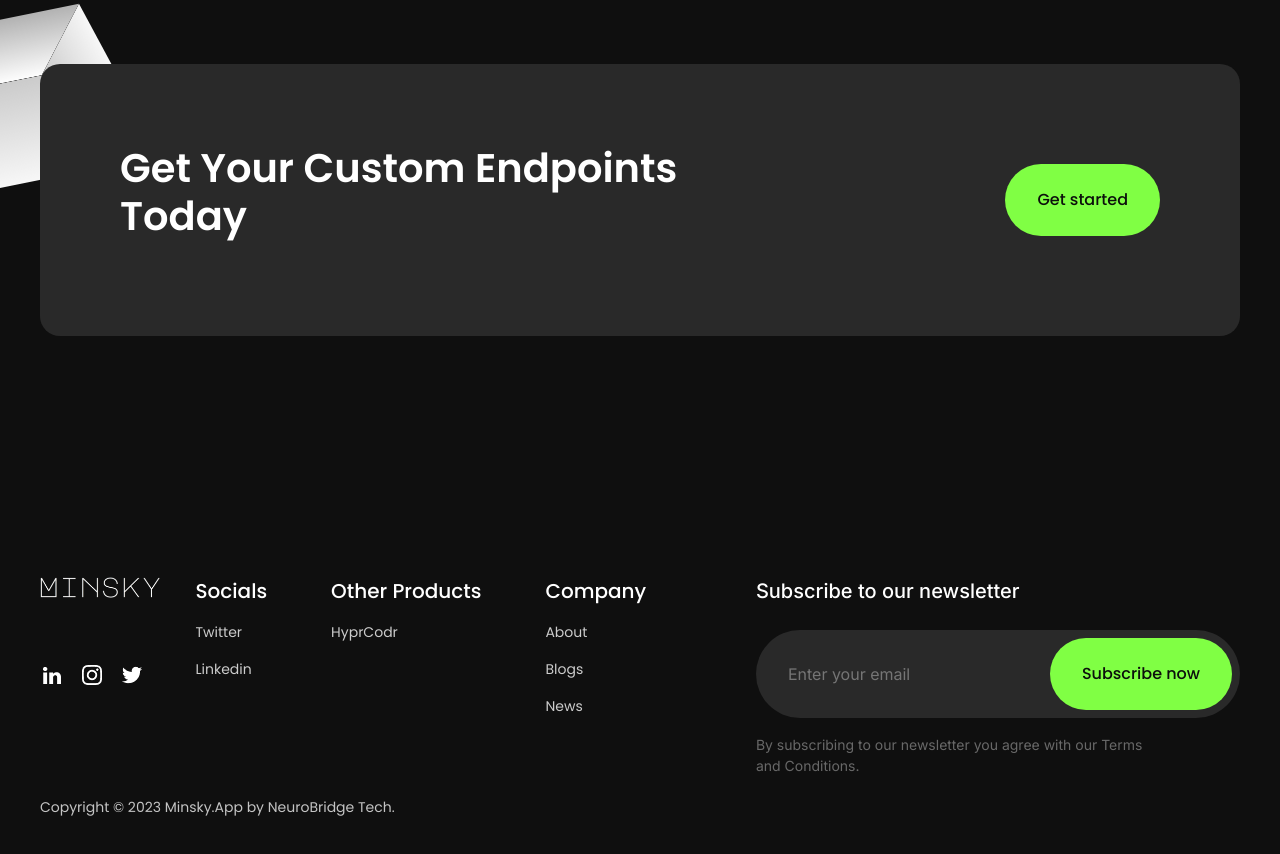
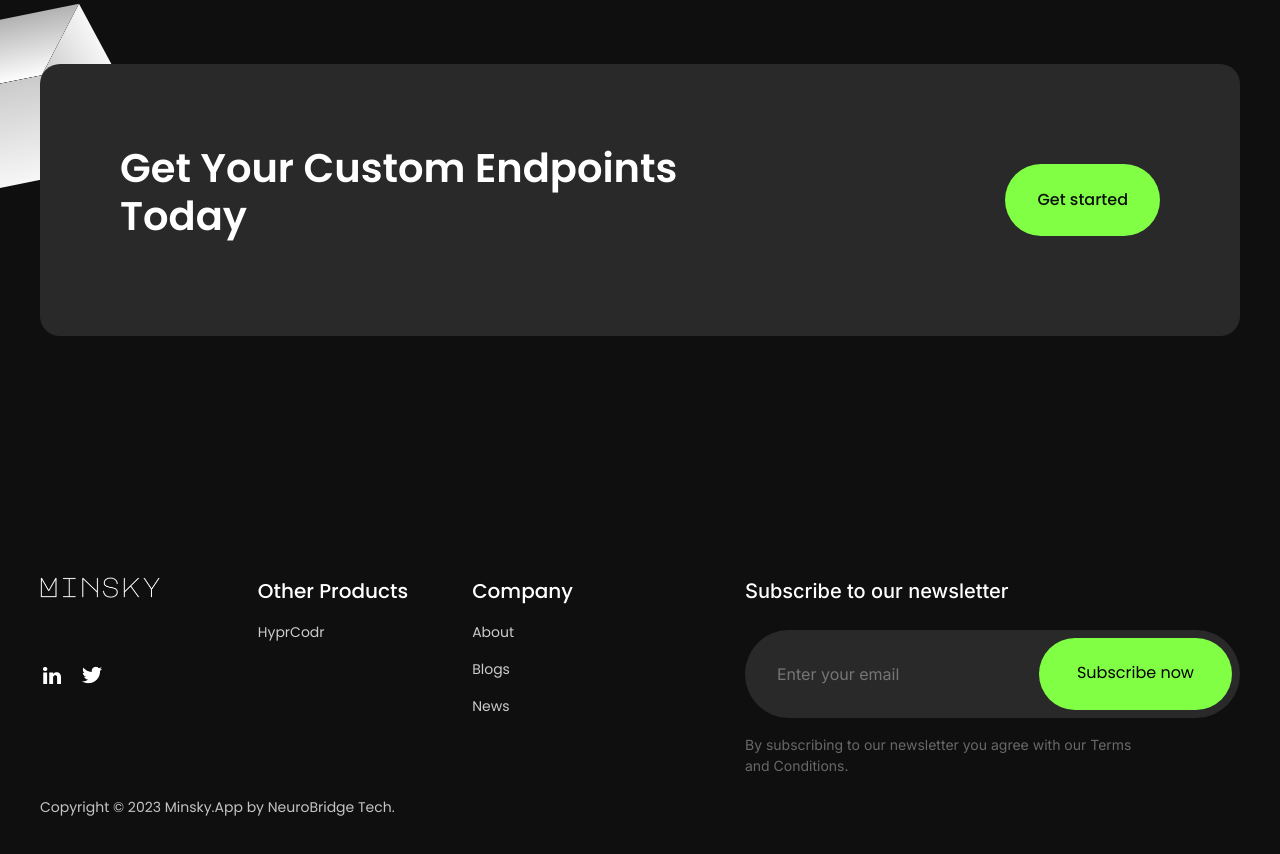
Before and after one commit to neurobridgetech/minsky-website, a website built with Parcel: page index.html in a window 1280 px wide. Shown: the part 6777-7631 px from the top of the page. Built offline with nearby package versions, Linux system fonts and the light colour scheme; a web font is replaced by a local one.

Commit message:
removed socails and used icons

```diff
--- a/index.html
+++ b/index.html
@@ -742,27 +742,17 @@
                   </span>
                 </div>
                 <div class="home-socials">
-                  <a href="https://example.com" target="_blank" rel="noreferrer noopener" class="home-link">
+                  <a href="https://in.linkedin.com/company/neurobridge-tech" target="_blank" rel="noreferrer noopener" class="home-link">
                     <img alt="image" src="public/Icons/linkedin-200h.png" class="social" />
                   </a>
-                  <a href="https://example.com" target="_blank" rel="noreferrer noopener" class="home-link1">
-                    <img alt="image" src="public/Icons/instagram-200h.png" class="social" />
-                  </a>
-                  <a href="https://example.com" target="_blank" rel="noreferrer noopener" class="home-link2">
+
+                  <a href="https://twitter.com/neurobridgetech" target="_blank" rel="noreferrer noopener" class="home-link2">
                     <img alt="image" src="public/Icons/twitter-200h.png" class="social" />
                   </a>
                 </div>
               </header>
               <header class="home-categories">
-                <div class="home-category">
-                  <div class="home-header08">
-                    <span class="footer-header">Socials</span>
-                  </div>
-                  <div class="home-links">
-                    <span class="footer-link"><a href="https://twitter.com/neurobridgetech" target="_blank">Twitter</a></span>
-                    <span class="footer-link"><a href="https://in.linkedin.com/company/neurobridge-tech" target="_blank">Linkedin</a></span>
-                  </div>
-                </div>
+
                 <div class="home-category">
                   <div class="home-header08">
                     <span class="footer-header">Other Products</span>
@@ -790,14 +780,16 @@
           <main class="home-subscribe">
             <main class="home-main4">
               <h1 class="home-heading12">Subscribe to our newsletter</h1>
+              <form method="POST" action="/submit_form">
               <div class="home-input-field">
                 <input type="email" placeholder="Enter your email" class="home-textinput input" />
                 <div class="home-buy button">
                   <span class="home-text27">-&gt;</span>
                   <span class="home-text28">
-                    <span>Subscribe now</span>
+                    <button>Subscribe now</button>
                     <br />
                   </span>
+                </form>
                 </div>
               </div>
             </main>
```
